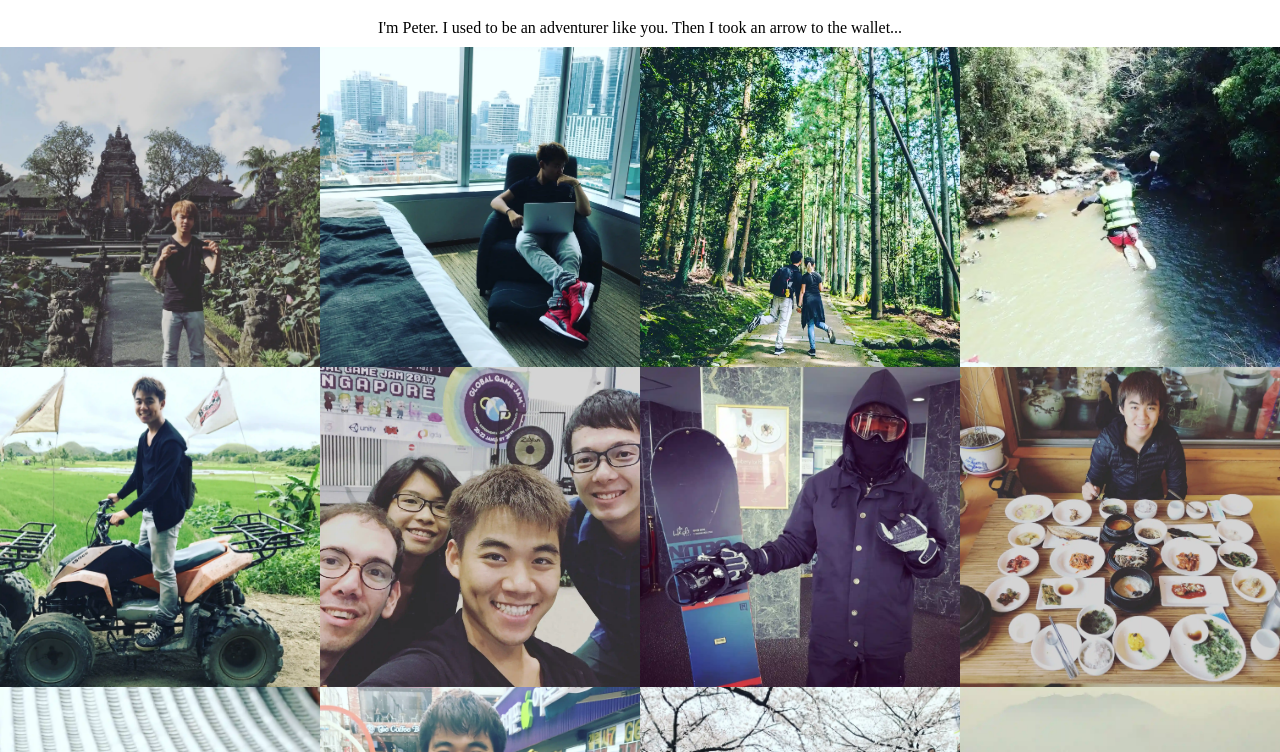
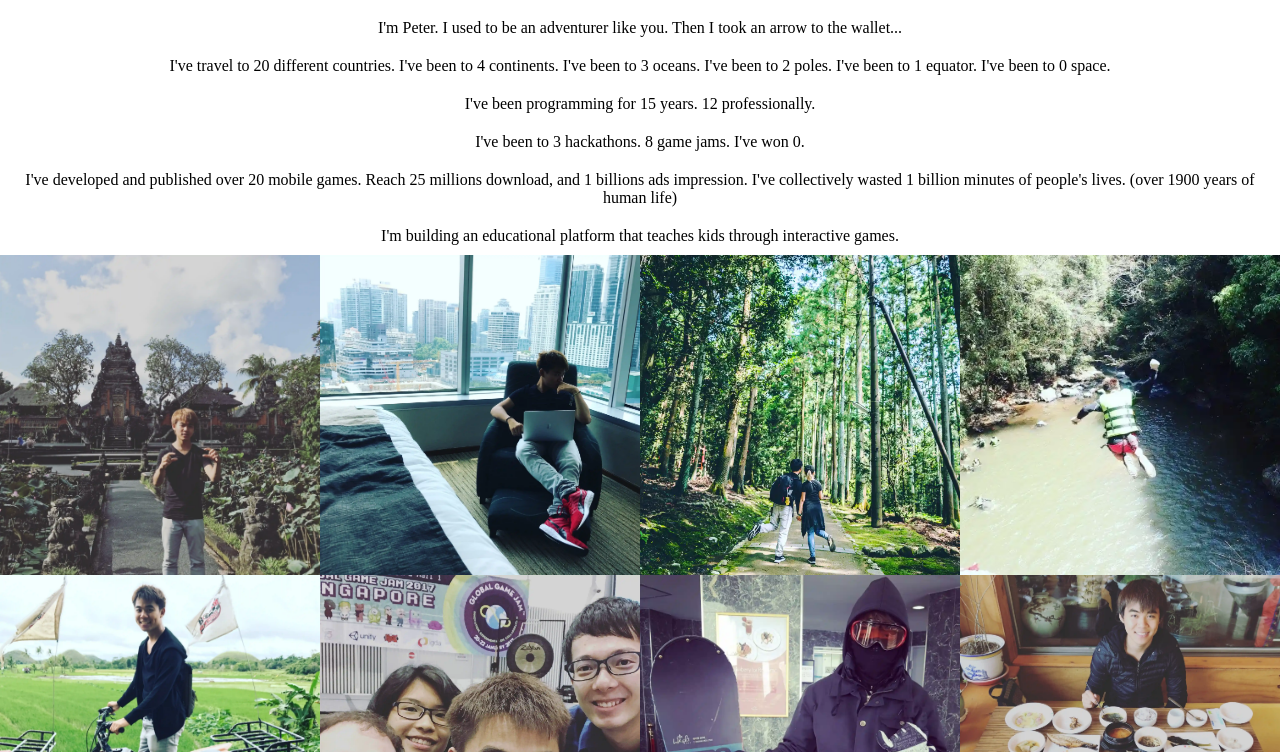
Before and after one commit to PeterNguyenDeveloper/about-peter-nguyen, a plain HTML site: page index.html in a window 1280 px wide. Shown: the part 48-800 px from the top of the page. Drawn offline with Linux system fonts and the light colour scheme.

Commit message:
added more p

```diff
--- a/index.html
+++ b/index.html
@@ -9,6 +9,22 @@
     <h1 class="center">About Peter Nguyen</h1>
     <p class="center">
         I'm Peter. I used to be an adventurer like you. Then I took an arrow to the wallet...
+    </p>
+    <p class="center">
+        I've travel to 20 different countries. I've been to 4 continents. I've been to 3 oceans. I've been to 2 poles. I've been to 1 equator. I've been to 0 space.
+    </p>
+    <p class="center">
+        I've been programming for 15 years. 12 professionally.
+    </p>
+    <p class="center">
+        I've been to 3 hackathons. 8 game jams. I've won 0.
+    </p>
+    <p class="center">
+        I've developed and published over 20 mobile games. Reach 25 millions download, and 1 billions ads impression.
+        I've collectively wasted 1 billion minutes of people's lives. (over 1900 years of human life)
+    </p>
+    <p class="center">
+        I'm building an educational platform that teaches kids through interactive games.
     </p>
     <section class="container">
         <img src="images/img0.webp" alt="Peter Nguyen">
```
